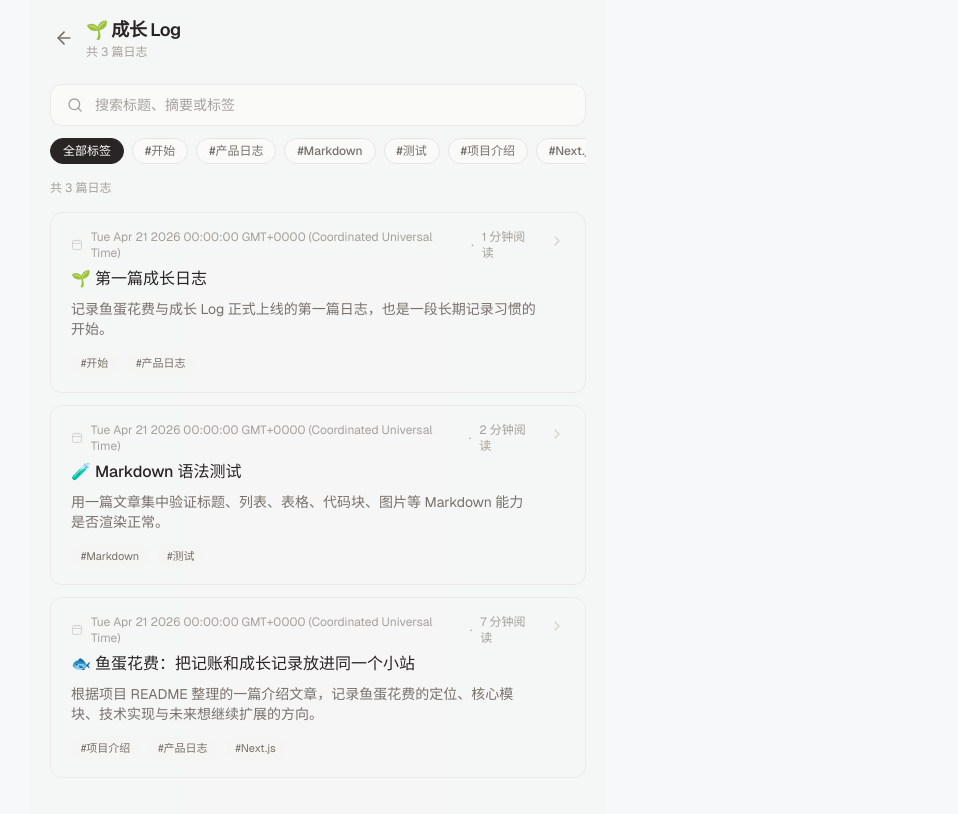
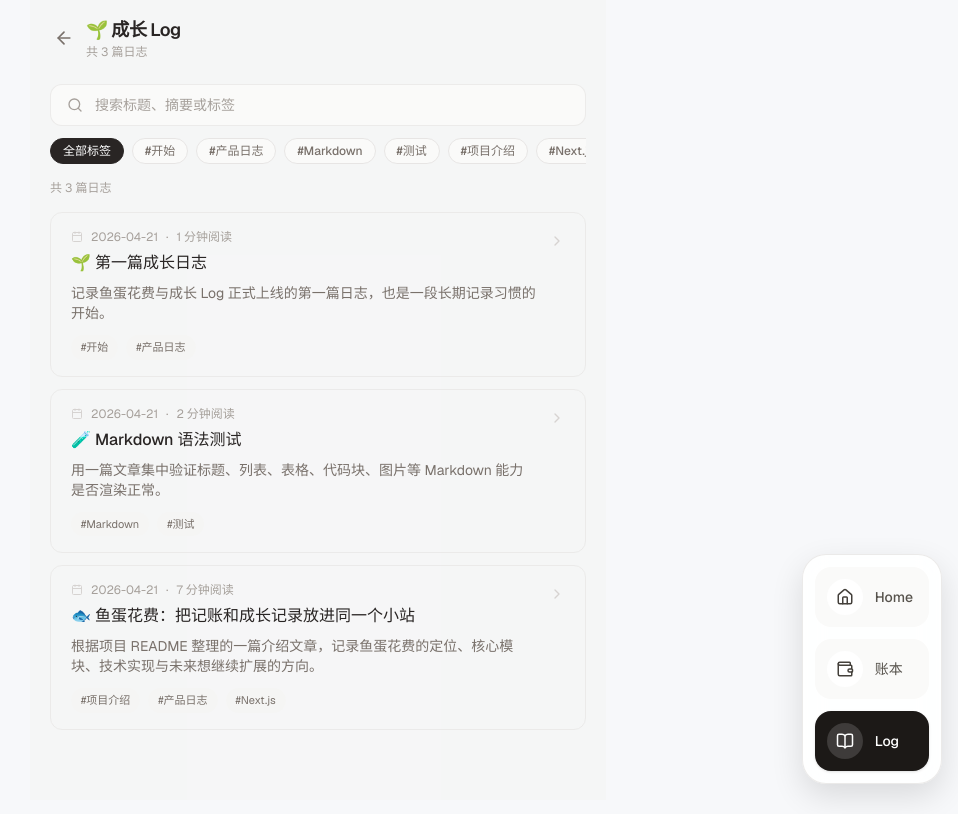
Before and after one commit to Chenming00/Yudan-log, a Next.js app: page /blog in a window 1280 px wide. Shown: the whole page, without its empty margins (322-1280 px from the left). Built offline with nearby package versions, Linux system fonts and the light colour scheme; no server answers.

Commit message:
Refactor code structure for improved readability and maintainability

```diff
--- a/app/blog/[slug]/page.tsx
+++ b/app/blog/[slug]/page.tsx
@@ -6,6 +6,7 @@ import { ArrowLeft, Calendar, Clock3 } from 'lucide-react';
 import { Card, CardContent } from '@/components/ui/card';
 import { MarkdownContent } from './markdown-content';
 import { PostActions } from './post-actions';
+import { TocCard } from './toc-card';
 
 export function generateStaticParams() {
   return getAllPosts().map((post) => ({ slug: post.slug }));
@@ -96,23 +97,7 @@ export default async function BlogPostPage({ params }: { params: Promise<{ slug:
           </div>
         </div>
         <CardContent className="py-6 px-5">
-          {post.headings.length > 0 && (
-            <div className="mb-6 rounded-2xl bg-stone-50 border border-stone-200/70 p-4">
-              <p className="text-xs font-medium tracking-wide text-stone-400 mb-3">文章目录</p>
-              <div className="space-y-2">
-                {post.headings.map((heading) => (
-                  <a
-                    key={heading.id}
-                    href={`#${heading.id}`}
-                    className="block text-sm text-stone-600 hover:text-stone-900 transition-colors"
-                    style={{ paddingLeft: `${(heading.level - 2) * 12}px` }}
-                  >
-                    {heading.text}
-                  </a>
-                ))}
-              </div>
-            </div>
-          )}
+          <TocCard headings={post.headings} />
           <MarkdownContent content={post.content} />
         </CardContent>
       </Card>
--- /dev/null
+++ b/app/blog/[slug]/toc-card.tsx
@@ -0,0 +1,42 @@
+'use client';
+
+import { useState } from 'react';
+import { ChevronDown } from 'lucide-react';
+import type { BlogHeading } from '@/lib/blog';
+
+export function TocCard({ headings }: { headings: BlogHeading[] }) {
+  const [isOpen, setIsOpen] = useState(false);
+
+  if (headings.length === 0) return null;
+
+  return (
+    <div className="mb-6 rounded-2xl bg-stone-50 border border-stone-200/70 p-4">
+      <button
+        type="button"
+        onClick={() => setIsOpen((open) => !open)}
+        className="flex w-full items-center justify-between gap-3 text-left"
+        aria-expanded={isOpen}
+        aria-controls="blog-toc-content"
+      >
+        <p className="text-xs font-medium tracking-wide text-stone-400">文章目录</p>
+        <ChevronDown className={`h-4 w-4 text-stone-400 transition-transform ${isOpen ? 'rotate-180' : ''}`} />
+      </button>
+
+      {isOpen && (
+        <div id="blog-toc-content" className="mt-3 space-y-2">
+          {headings.map((heading) => (
+            <a
+              key={heading.id}
+              href={`#${heading.id}`}
+              className="block text-sm text-stone-600 hover:text-stone-900 transition-colors"
+              style={{ paddingLeft: `${(heading.level - 2) * 12}px` }}
+              onClick={() => setIsOpen(false)}
+            >
+              {heading.text}
+            </a>
+          ))}
+        </div>
+      )}
+    </div>
+  );
+}
--- a/app/layout.tsx
+++ b/app/layout.tsx
@@ -1,6 +1,7 @@
 import type { Metadata, Viewport } from "next";
 import { Geist, Geist_Mono } from "next/font/google";
 import "./globals.css";
+import { FloatingNav } from "@/components/floating-nav";
 import { Providers } from "./providers";
 import { RegisterSW } from "./register-sw";
 
@@ -55,7 +56,7 @@ export const metadata: Metadata = {
   },
   icons: {
     icon: "/logo.png",
-    apple: "/apple-icon.png",
+    apple: "/apple-home-logo.png",
   },
   appleWebApp: {
     capable: true,
@@ -87,6 +88,7 @@ export default function RootLayout({
     >
       <body className="bg-[#F7F8FA] text-black w-full min-h-screen font-sans">
         <Providers>{children}</Providers>
+        <FloatingNav />
         <RegisterSW />
       </body>
     </html>
--- a/app/page.tsx
+++ b/app/page.tsx
@@ -27,7 +27,7 @@ export default function HomePage() {
       <div className="flex flex-col items-center pt-safe px-6 pb-2">
         <div className="mt-10 mb-3">
           <Image
-            src="/logo.png"
+            src="/apple-home-logo.png"
             alt="头像"
             width={80}
             height={80}
--- /dev/null
+++ b/components/floating-nav.tsx
@@ -0,0 +1,68 @@
+"use client";
+
+import Link from "next/link";
+import { usePathname } from "next/navigation";
+import { BookOpen, Home, Wallet } from "lucide-react";
+
+const items = [
+  {
+    href: "/",
+    label: "Home",
+    icon: Home,
+    match: (pathname: string) => pathname === "/",
+  },
+  {
+    href: "/ledger",
+    label: "账本",
+    icon: Wallet,
+    match: (pathname: string) => pathname.startsWith("/ledger"),
+  },
+  {
+    href: "/blog",
+    label: "Log",
+    icon: BookOpen,
+    match: (pathname: string) => pathname.startsWith("/blog"),
+  },
+];
+
+export function FloatingNav() {
+  const pathname = usePathname();
+
+  return (
+    <nav
+      aria-label="全局悬浮导航"
+      className="fixed right-4 bottom-[calc(env(safe-area-inset-bottom)+16px)] z-50"
+    >
+      <div className="flex flex-col gap-3 rounded-3xl border border-stone-200/80 bg-white/88 p-3 shadow-[0_12px_32px_rgba(0,0,0,0.12)] backdrop-blur-md">
+        {items.map((item) => {
+          const isActive = item.match(pathname);
+          const Icon = item.icon;
+
+          return (
+            <Link
+              key={item.href}
+              href={item.href}
+              aria-current={isActive ? "page" : undefined}
+              className={[
+                "group flex items-center gap-3 rounded-2xl px-3 py-3 text-sm font-medium transition-all duration-200",
+                isActive
+                  ? "bg-stone-900 text-white shadow-sm"
+                  : "bg-stone-50 text-stone-600 hover:bg-stone-100 active:bg-stone-200",
+              ].join(" ")}
+            >
+              <span
+                className={[
+                  "flex h-9 w-9 items-center justify-center rounded-full transition-colors",
+                  isActive ? "bg-white/15" : "bg-white text-stone-700",
+                ].join(" ")}
+              >
+                <Icon className="h-4.5 w-4.5" />
+              </span>
+              <span className="pr-1 leading-none">{item.label}</span>
+            </Link>
+          );
+        })}
+      </div>
+    </nav>
+  );
+}
--- a/content/blog/yudanhuafei-project-intro.md
+++ b/content/blog/yudanhuafei-project-intro.md
@@ -12,6 +12,8 @@ cover: /logo.png
 最近把这个小项目重新整理了一遍，也顺手把它的定位想得更清楚了一些。
 
 **鱼蛋花费** 不只是一个“记账工具”，我更希望它是一个轻量的个人生活面板：
+
+项目目前已开源，地址是：https://github.com/Chenming00/Yudan-log 。
 
 - 一边记录每天的收入和支出
 - 一边写下自己的想法、复盘和成长
--- a/lib/blog.ts
+++ b/lib/blog.ts
@@ -52,6 +52,34 @@ function extractSummary(content: string, summary?: unknown) {
   return plain.slice(0, 120) + (plain.length > 120 ? '…' : '');
 }
 
+function formatPostDate(value: unknown) {
+  if (!value) return '';
+
+  if (value instanceof Date && !Number.isNaN(value.getTime())) {
+    return value.toISOString().slice(0, 10);
+  }
+
+  if (typeof value === 'string') {
+    const trimmed = value.trim();
+    if (!trimmed) return '';
+    if (/^\d{4}-\d{2}-\d{2}$/.test(trimmed)) return trimmed;
+
+    const parsed = new Date(trimmed);
+    if (!Number.isNaN(parsed.getTime())) {
+      return parsed.toISOString().slice(0, 10);
+    }
+
+    return trimmed;
+  }
+
+  const parsed = new Date(String(value));
+  if (!Number.isNaN(parsed.getTime())) {
+    return parsed.toISOString().slice(0, 10);
+  }
+
+  return String(value);
+}
+
 function extractHeadings(content: string): BlogHeading[] {
   const lines = content.split(/\r?\n/);
   const headings: BlogHeading[] = [];
@@ -85,7 +113,7 @@ function normalizePost(file: string, raw: string): BlogPost {
   return {
     slug,
     title: data.title || slug,
-    date: data.date ? String(data.date) : '',
+    date: formatPostDate(data.date),
     summary: extractSummary(content, data.summary),
     tags: Array.isArray(data.tags) ? data.tags.map(String).filter(Boolean) : [],
     cover: typeof data.cover === 'string' && data.cover.trim() ? data.cover.trim() : '/logo.png',
```
Also changed, not shown: public/apple-home-logo.png (added), public/logo.svg (deleted).
